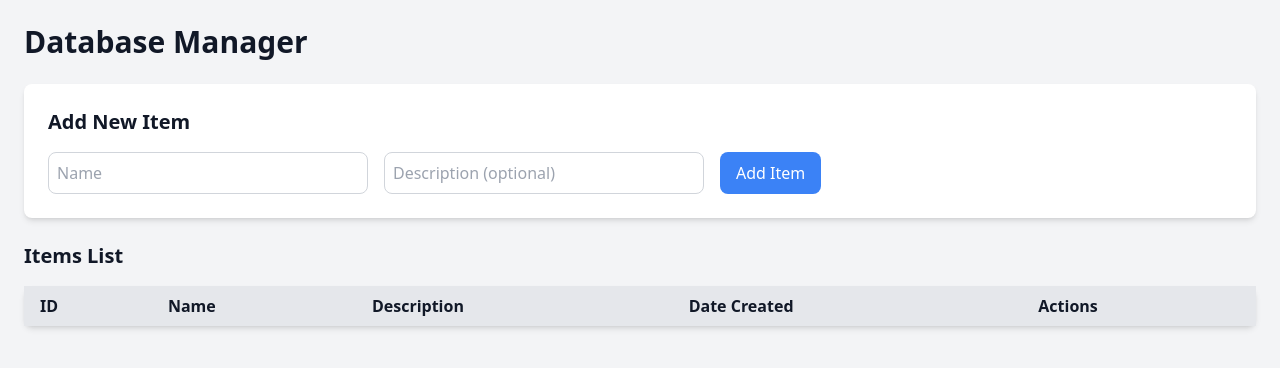
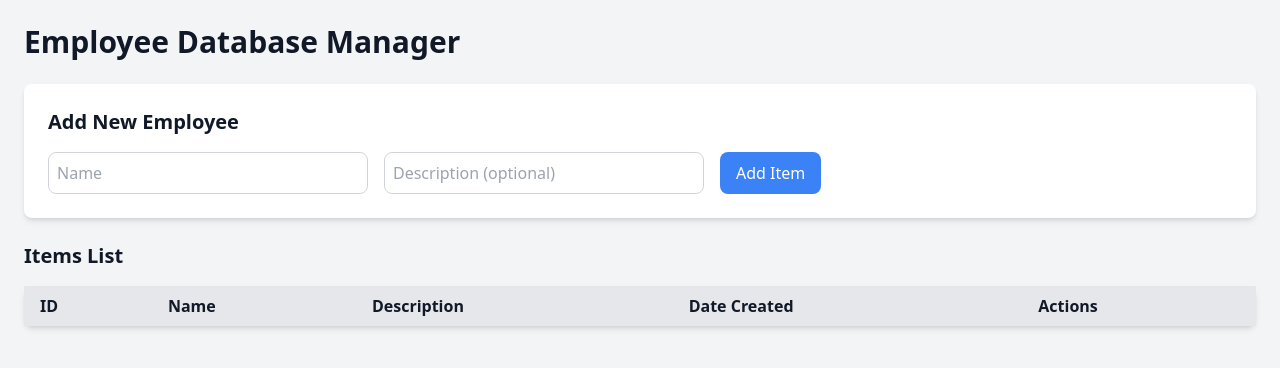
Before and after one commit to gabangsr/web-app, a website: page public/index.html in a window 1280 px wide. Drawn offline with nearby package versions, Linux system fonts and the light colour scheme; no server answers.

Commit message:
Edited the README.md file

```diff
--- a/public/index.html
+++ b/public/index.html
@@ -9,10 +9,10 @@
 <body class="bg-gray-100 font-sans text-gray-900">
 
 <div class="container mx-auto p-6">
-    <h1 class="text-3xl font-bold mb-6">Database Manager</h1>
+    <h1 class="text-3xl font-bold mb-6">Employee Database Manager</h1>
 
     <div class="bg-white p-6 rounded-lg shadow-md mb-6">
-        <h2 class="text-xl font-semibold mb-4">Add New Item</h2>
+        <h2 class="text-xl font-semibold mb-4">Add New Employee</h2>
         <form id="add-item-form" class="flex space-x-4">
             <input type="text" id="item-name" placeholder="Name" required
                 class="p-2 border border-gray-300 rounded-lg w-80" />
```
Also changed, not shown: README.md.
